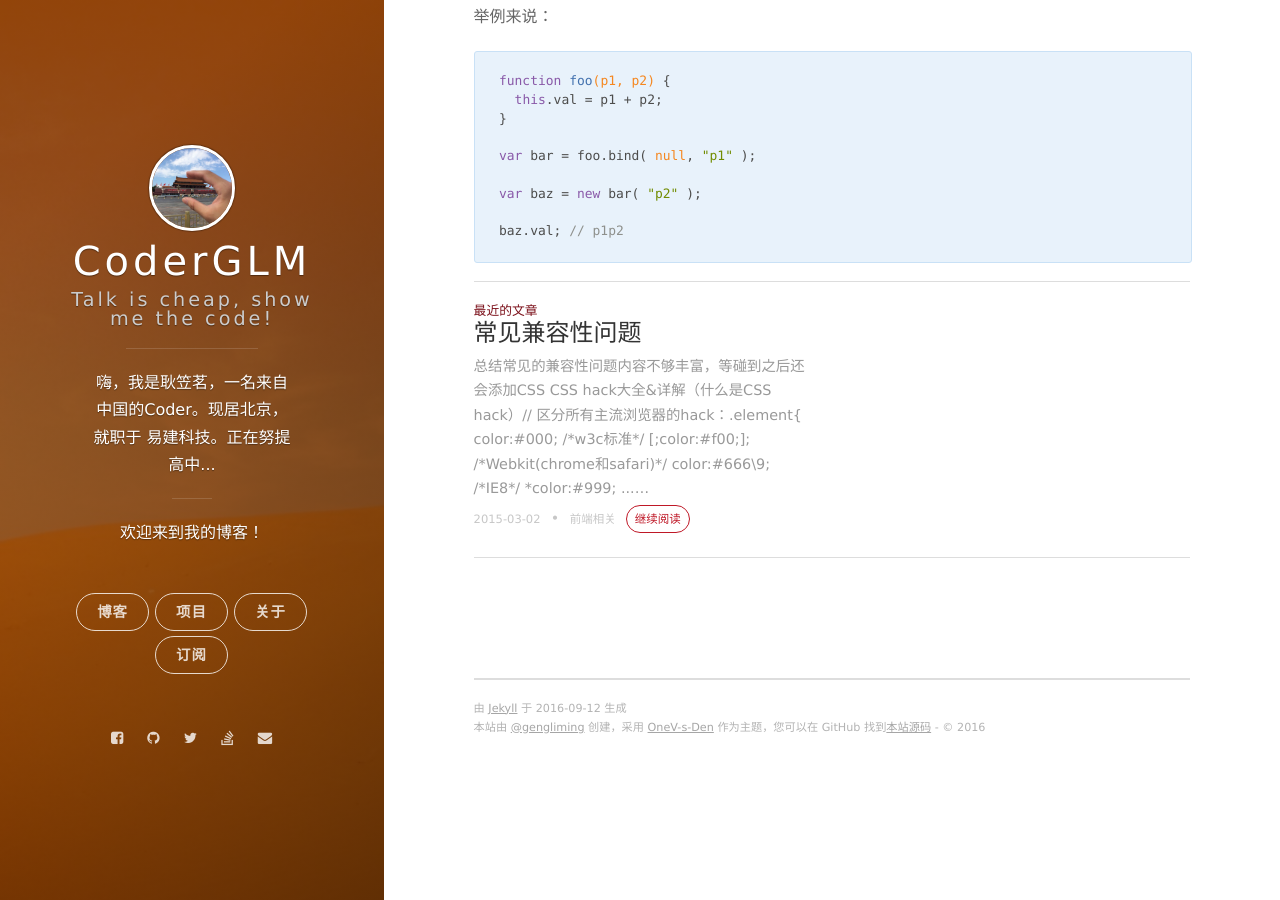
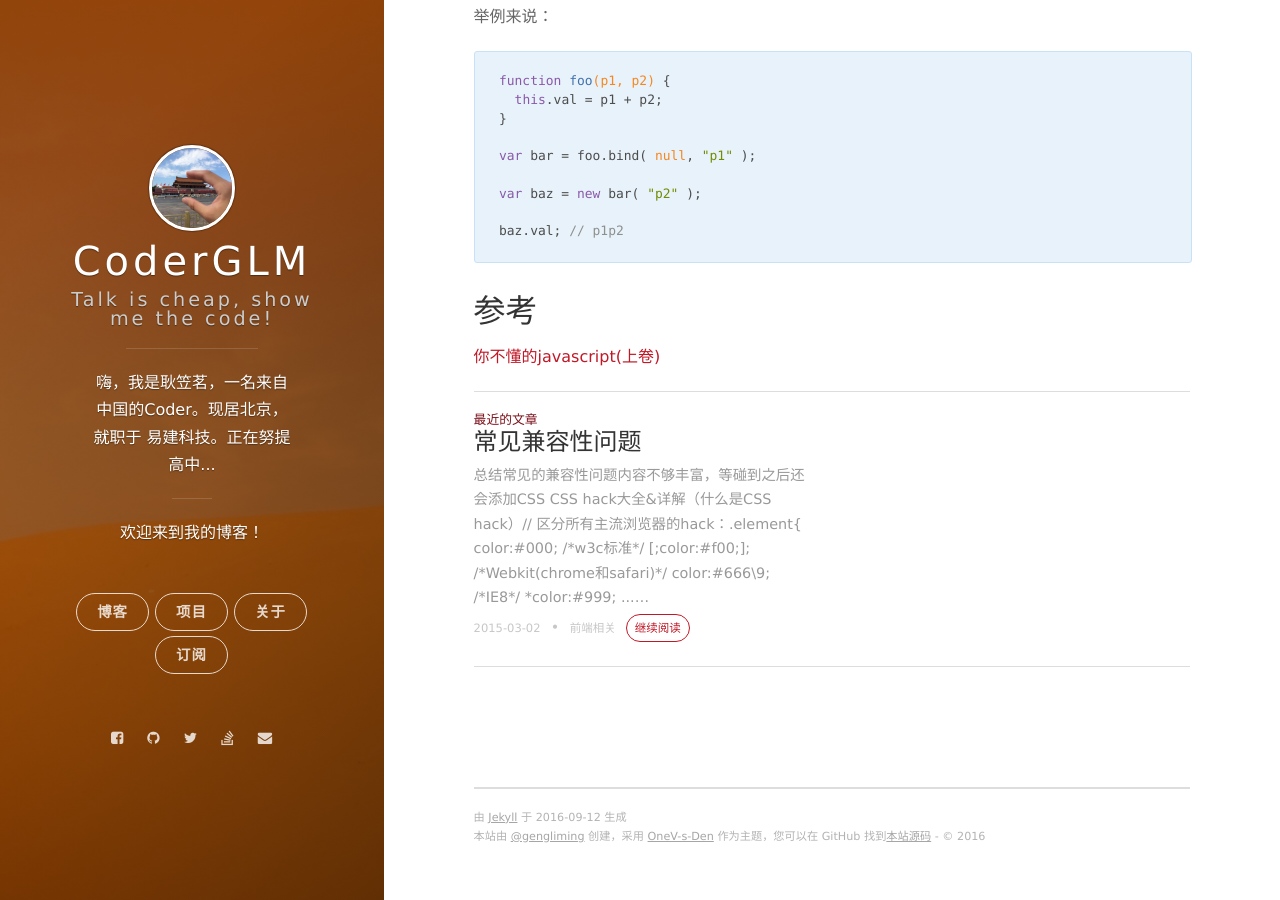
Before and after one commit to CoderLim/jekyll-based-blog, a Jekyll site: the page built from _posts/2015-01-20-what-is-this-in-javascript.markdown, in a window 1280 px wide and 900 px high, scrolled down 7752 px. Built offline with Jekyll 4.4.1, drawn with Linux system fonts in a browser that asks for light colours; nearby versions of some CDN libraries; comment, search, counter and statistics services are not loaded.

Commit message:
update what-is-this-in-javascript.markdown

````diff
--- a/_posts/2015-01-20-what-is-this-in-javascript.markdown
+++ b/_posts/2015-01-20-what-is-this-in-javascript.markdown
@@ -8,6 +8,7 @@ tags: 前端;javascript;this;
 ---
 
 > 通过绑定规则来确定this的绑定对象。
+
 
 ## 默认绑定
 
@@ -384,3 +385,8 @@ var baz = new bar( "p2" );
 
 baz.val; // p1p2
 ```
+
+
+## 参考
+
+[你不懂的javascript(上卷)]()
````
